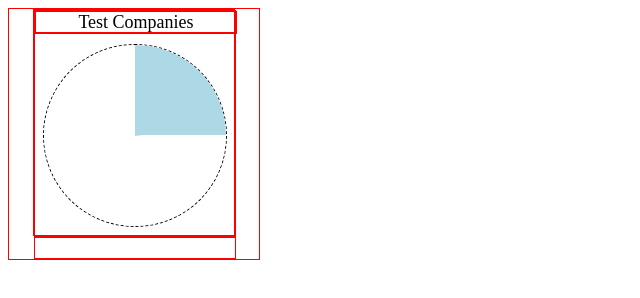
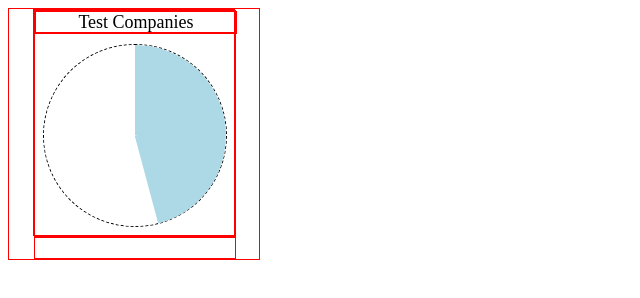
Before and after one commit to tommy-js/Charts, a website with bundled scripts: page index.html in a window 1280 px wide. Shown: the whole page, without its empty margins (0-640 px from the left). Built offline with nearby package versions, Linux system fonts and the light colour scheme.

Commit message:
Got css and js selectors working so we can rotate the chart.

```diff
--- a/index.js
+++ b/index.js
@@ -71,6 +71,16 @@ function castPie(title, fraction) {
   slice.appendChild(sliceContents);
   largeBlock[0].appendChild(slice);
 
+  let firstChildSliceContentsSelector = document.querySelector(
+    "li:first-child, .slice-contents"
+  );
+  firstChildSliceContentsSelector.style = "transform: skewY(0deg);";
+  largeBlock[0].appendChild(firstChildSliceContentsSelector);
+
+  let firstChildSelector = document.querySelector("li:first-child");
+  firstChildSelector.style = "transform: rotate(75deg) skewY(0deg);";
+  largeBlock[0].appendChild(firstChildSelector);
+
   slice.addEventListener("mouseover", function () {
     sliceContents.style = "background-color: red";
   });
--- a/main.css
+++ b/main.css
@@ -8,10 +8,6 @@
   transform-origin: 0% 100%;
 }
 
-.slice:first-child {
-  transform: rotate(15deg) skewY(-22.5deg);
-}
-
 .slice-contents {
   position: absolute;
   left: -100%;
@@ -19,9 +15,6 @@
   height: 200%;
   border-radius: 50%;
   background-color: lightblue;
-}
-.slice:first-child .slice-contents {
-  transform: skewY(22.5deg); /* unskew slice contents */
 }
 
 .pie_chart {
```
